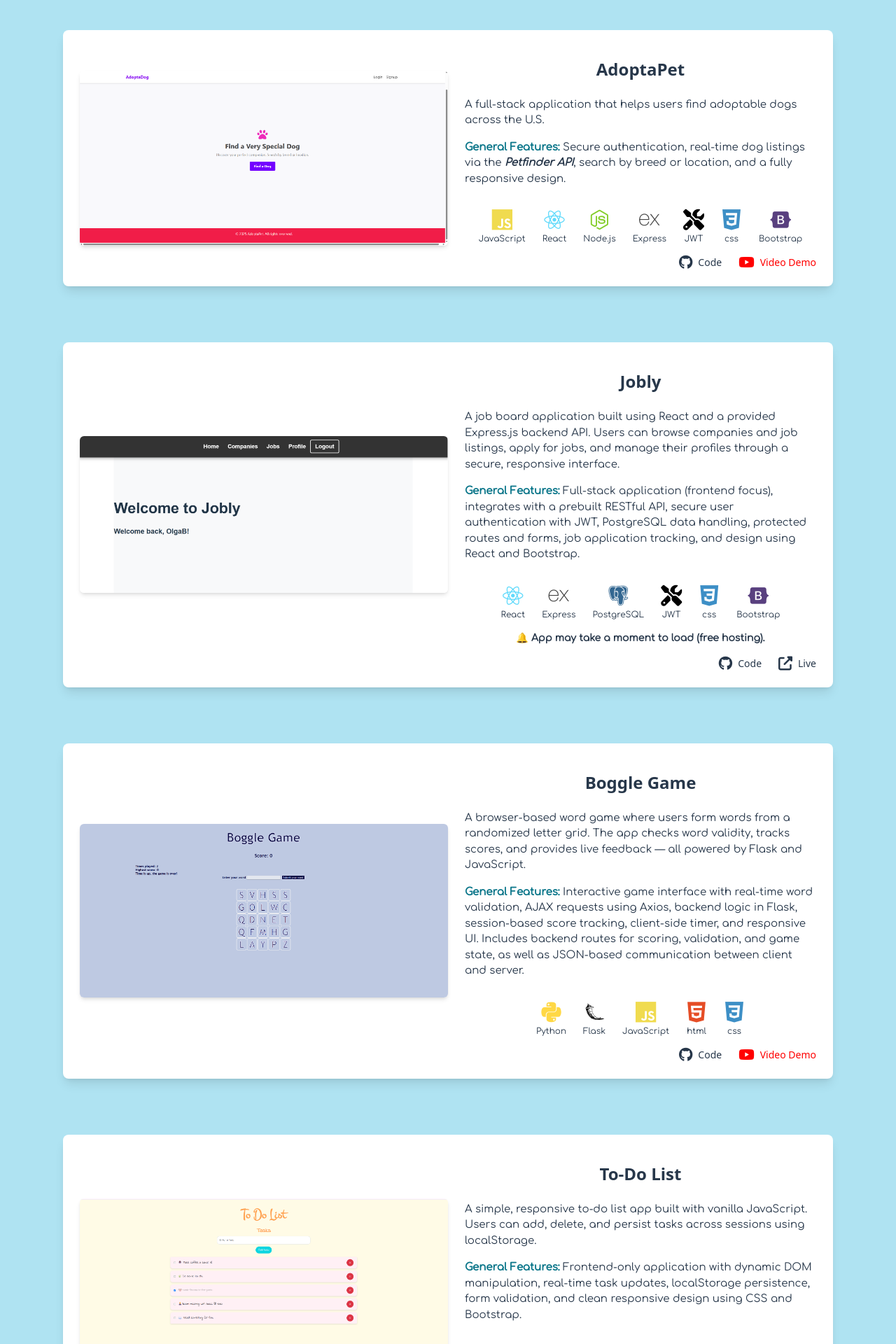
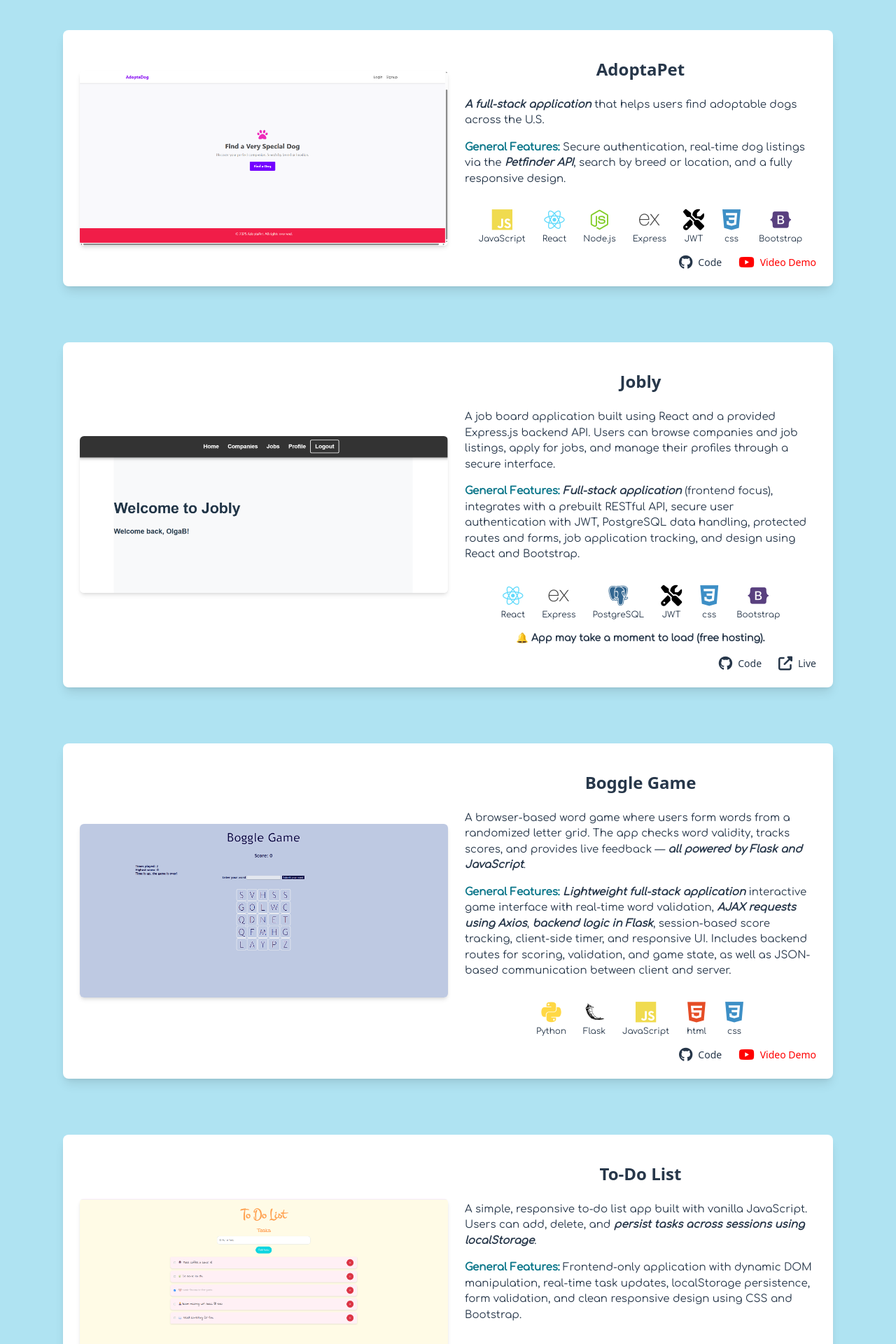
Before and after one commit to Obersan6/my-portfolio, a React (Vite) app: page / in a window 1280 px wide. Shown: the part 3520-5440 px from the top of the page at 70% size. Built offline with nearby package versions, Linux system fonts and the light colour scheme; a web font is replaced by a local one.

Commit message:
Describe your update here

```diff
--- a/src/components/Projects.jsx
+++ b/src/components/Projects.jsx
@@ -34,7 +34,7 @@ function Projects() {
                   }
                   generalFeatures={
                     <>
-                      Full-stack application, features a <strong><em>custom API</em></strong>, <strong><em>over 30 routes</em></strong>, responsive design, user authentication, search functionality with autocomplete, and dynamic content.
+                      <strong><em>Full-stack application</em></strong>, features a <strong><em>custom API</em></strong>, <strong><em>over 30 routes</em></strong>, responsive design, user authentication, search functionality with autocomplete, and dynamic content.
                     </>
                   }
                   techStack={['Python', 'Flask', 'PostgreSQL', 'JavaScript', 'html', 'css', 'Bootstrap']}
@@ -49,7 +49,11 @@ function Projects() {
               <div className="flex justify-center mt-20 mb-14">
                 <ProjectCard
                   title="AdoptaPet"
-                  description="A full-stack application that helps users find adoptable dogs across the U.S. "
+                  description={
+                    <>
+                      <strong><em>A full-stack application</em></strong> that helps users find adoptable dogs across the U.S.
+                    </>
+                  }
                   generalFeatures={
                     <>
                       Secure authentication, real-time dog listings via the <strong><em>Petfinder API</em></strong>, search by breed or location, and a fully responsive design.
@@ -66,8 +70,12 @@ function Projects() {
               <div className="flex justify-center mt-20 mb-14">
                 <ProjectCard
                   title="Jobly"
-                  description="A job board application built using React and a provided Express.js backend API. Users can browse companies and job listings, apply for jobs, and manage their profiles through a secure, responsive interface. "
-                  generalFeatures="Full-stack application (frontend focus), integrates with a prebuilt RESTful API, secure user authentication with JWT, PostgreSQL data handling, protected routes and forms, job application tracking, and design using React and Bootstrap."
+                  description="A job board application built using React and a provided Express.js backend API. Users can browse companies and job listings, apply for jobs, and manage their profiles through a secure interface."
+                  generalFeatures={
+                    <>
+                      <strong><em>Full-stack application</em></strong> (frontend focus), integrates with a prebuilt RESTful API, secure user authentication with JWT, PostgreSQL data handling, protected routes and forms, job application tracking, and design using React and Bootstrap.
+                    </>
+                  }
                   techStack={['React', 'Express', 'PostgreSQL', 'JWT', 'css', 'Bootstrap']}
                   note="🔔 App may take a moment to load (free hosting)."
                   githubLink="https://github.com/Obersan6/react-jobly-frontend"
@@ -80,8 +88,16 @@ function Projects() {
               <div className="flex justify-center mt-20 mb-14">
                 <ProjectCard
                   title="Boggle Game"
-                  description="A browser-based word game where users form words from a randomized letter grid. The app checks word validity, tracks scores, and provides live feedback — all powered by Flask and JavaScript."
-                  generalFeatures="Interactive game interface with real-time word validation, AJAX requests using Axios, backend logic in Flask, session-based score tracking, client-side timer, and responsive UI. Includes backend routes for scoring, validation, and game state, as well as JSON-based communication between client and server."
+                  description={
+                    <>
+                      A browser-based word game where users form words from a randomized letter grid. The app checks word validity, tracks scores, and provides live feedback — <strong><em>all powered by Flask and JavaScript</em></strong>.
+                    </>
+                  }
+                  generalFeatures={
+                    <>
+                      <strong><em>Lightweight full-stack application</em></strong> interactive game interface with real-time word validation, <strong><em>AJAX requests using Axios</em></strong>, <strong><em>backend logic in Flask</em></strong>, session-based score tracking, client-side timer, and responsive UI. Includes backend routes for scoring, validation, and game state, as well as JSON-based communication between client and server.
+                    </>
+                  }
                   techStack={['Python', 'Flask', 'JavaScript', 'html', 'css']}
                   githubLink="https://github.com/Obersan6/flask-boggle"
                   videoLink="https://youtu.be/uB6AyBCDPBA"
@@ -93,7 +109,11 @@ function Projects() {
               <div className="flex justify-center mt-20 mb-14">
                 <ProjectCard
                   title="To-Do List"
-                  description="A simple, responsive to-do list app built with vanilla JavaScript. Users can add, delete, and persist tasks across sessions using localStorage."
+                  description={
+                    <>
+                      A simple, responsive to-do list app built with vanilla JavaScript. Users can add, delete, and <strong><em>persist tasks across sessions using localStorage</em></strong>.
+                    </>
+                  }
                   generalFeatures="Frontend-only application with dynamic DOM manipulation, real-time task updates, localStorage persistence, form validation, and clean responsive design using CSS and Bootstrap."
                   techStack={['JavaScript', 'HTML', 'CSS', 'Bootstrap']}
                   githubLink="https://github.com/Obersan6/To-Do-List"
@@ -108,7 +128,7 @@ function Projects() {
                   title="Draw a Deck"
                   description={
                     <>
-                      A dynamic card-drawing app built with React and the <strong><em>Deck of Cards API</em></strong>. Users can draw cards one by one from a shuffled deck, watch them appear in real time, and reset the deck at any time.
+                      A dynamic card-drawing app built with <strong><em>React</em></strong> and the <strong><em>Deck of Cards API</em></strong>. Users can draw cards one by one from a shuffled deck, watch them appear in real time, and reset the deck at any time.
                     </>
                   }
                   generalFeatures="Frontend-only application with API integration, real-time rendering using useEffect and useState, automated intervals for card drawing, conditional rendering, and smooth user interaction through React components."
```
Also changed, not shown: 1 other file (tests, documents, lock files or other folders).
